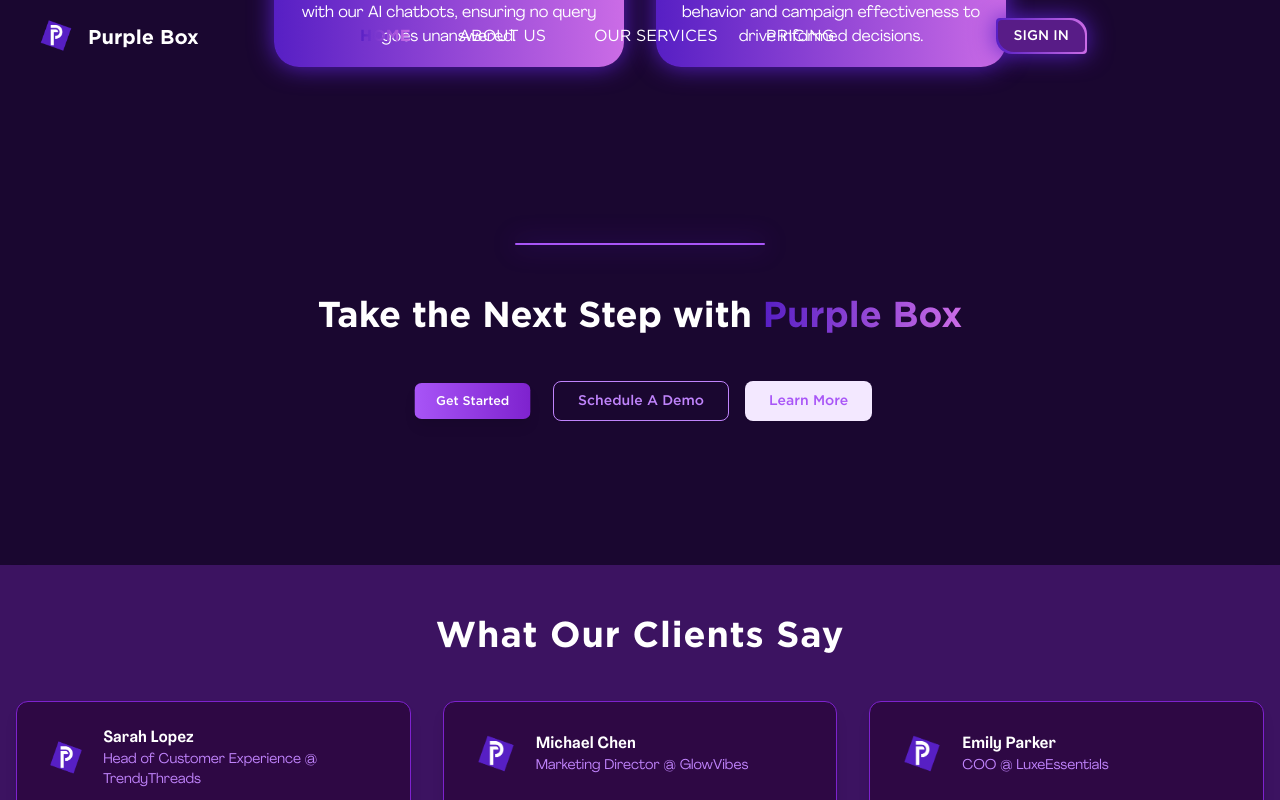
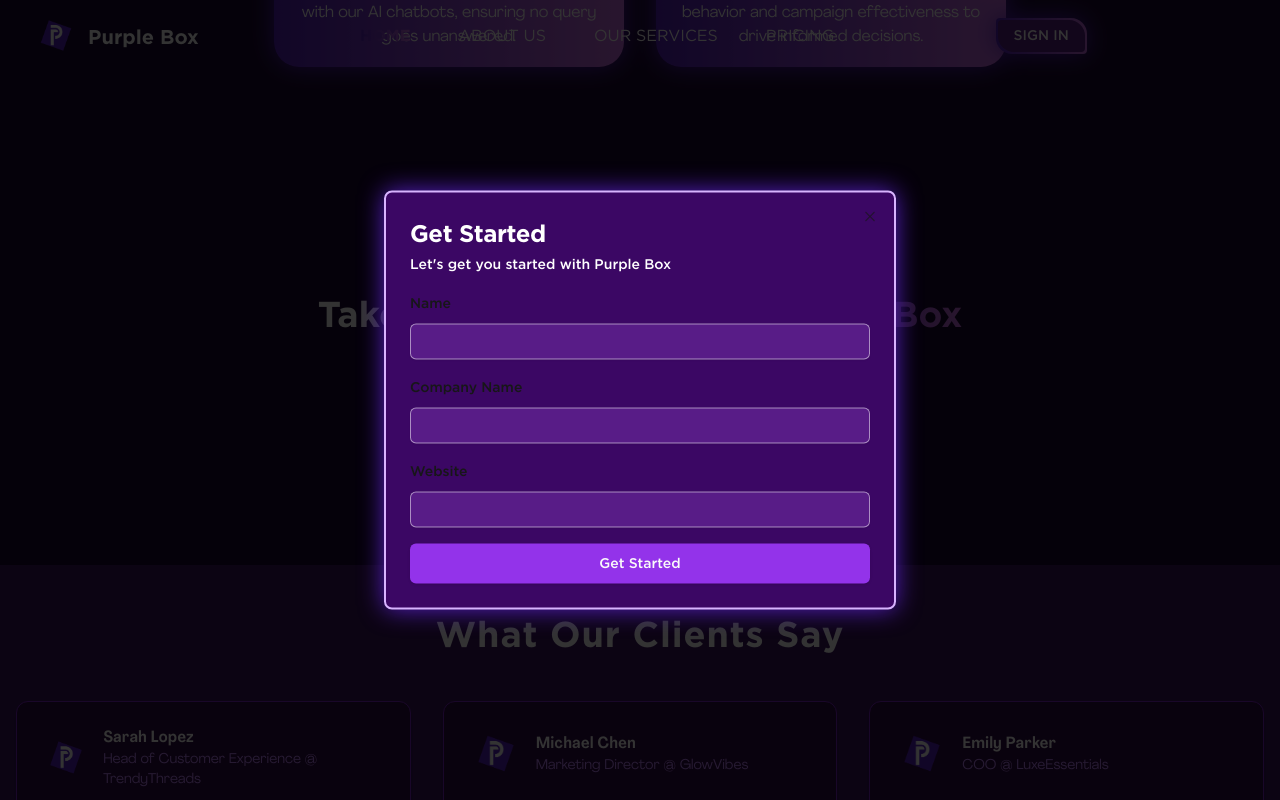
Before and after one commit to VooYee/Purple-Box, a Next.js app: page / in a window 1280 px wide. Both pictures are taken after a click on the button "Get Started". Shown: the part 1723-2523 px from the top of the page. Built offline with nearby package versions, Linux system fonts and the light colour scheme.

Commit message:
feat(home): add get started dialog

```diff
--- a/components/home/FreeTrial.tsx
+++ b/components/home/FreeTrial.tsx
@@ -1,12 +1,20 @@
 'use client'
 
 // Library Import
+import { useEffect, useState } from "react";
 import { motion, useAnimation } from "framer-motion";
 import { useInView } from "react-intersection-observer";
+import { useRouter } from "next/navigation";
+
+// Components Import
 import { Button } from "../ui/button";
-import { useEffect } from "react";
+import GetStartedDialog from "./GetStartedDialog";
 
 const FreeTrial = () => {
+  const [isGetStartedDialogOpen, setIsGetStartedDialogOpen] = useState(false);
+  const [isScheduleDemoDialogOpen, setIsScheduleDemoDialogOpen] = useState(false);
+  const router = useRouter();
+
   const { ref, inView } = useInView({
     triggerOnce: true,
     threshold: 0.2,
@@ -58,6 +66,7 @@ const FreeTrial = () => {
             variant={"default"}
             size={"lg"}
             className="min-w-[300px] md:min-w-[0px] px-6 py-3 text-white bg-gradient-to-r from-purple-500 to-purple-700 rounded-lg shadow-lg transition duration-300 hover:from-purple-600 hover:to-purple-800 transform"
+            onClick={() => setIsGetStartedDialogOpen(true)}
           >
             Get Started
           </Button>
@@ -78,11 +87,14 @@ const FreeTrial = () => {
             variant={"secondary"}
             size={"lg"}
             className="min-w-[300px] md:min-w-[0px] px-6 py-3 text-purple-500 bg-purple-100 rounded-lg transition duration-300 hover:bg-purple-200 transform"
+            onClick={() => router.push("/pricing")}
           >
             Learn More
           </Button>
         </motion.div>
       </motion.div>
+
+      <GetStartedDialog isOpen={isGetStartedDialogOpen} setIsOpen={setIsGetStartedDialogOpen} />
     </motion.div>
   );
 };
--- /dev/null
+++ b/components/home/GetStartedDialog.tsx
@@ -0,0 +1,133 @@
+'use client'
+
+// Library Import
+import React from 'react'
+import { useForm } from 'react-hook-form'
+import { zodResolver } from '@hookform/resolvers/zod'
+
+// Components Import
+import {
+  Dialog,
+  DialogContent,
+  DialogDescription,
+  DialogHeader,
+  DialogTitle,
+  DialogTrigger,
+} from "@/components/ui/dialog"
+import { Button } from "@/components/ui/button"
+import {
+  Form,
+  FormControl,
+  FormDescription,
+  FormField,
+  FormItem,
+  FormLabel,
+  FormMessage,
+} from "@/components/ui/form"
+import { Input } from "@/components/ui/input"
+
+// Schemas Import
+import { getStartedFormSchema, getStartedFormSchemaType } from '@/lib/schemas'
+
+const GetStartedDialog = ({
+  isOpen,
+  setIsOpen,
+}:{
+  isOpen: boolean,
+  setIsOpen: (boolean: boolean) => void,
+}) => {
+  const form = useForm<getStartedFormSchemaType>({
+    resolver: zodResolver(getStartedFormSchema),
+    defaultValues: {
+      name: '',
+      companyName: '',
+      website: '',
+    }
+  })
+
+  function onSubmit(data: getStartedFormSchemaType) {
+    console.log(data)
+  }
+
+  return (
+    <Dialog open={isOpen} onOpenChange={setIsOpen}>
+      <DialogContent className='shadow-royal-purple bg-purple-950 border-2 border-purple-300'>
+        <DialogHeader>
+          <DialogTitle>
+            <span className='font-gotham font-bold text-2xl text-white'>
+              Get Started
+            </span>
+          </DialogTitle>
+          <DialogDescription>
+            <span className='font-gotham font-medium text-white'>
+              Let's get you started with Purple Box
+            </span>
+          </DialogDescription>
+        </DialogHeader>
+        <Form {...form}>
+          <form onSubmit={form.handleSubmit(onSubmit)} className='space-y-4'>
+            <FormField
+              control={form.control}
+              name='name'
+              render={({ field }) => (
+                <FormItem className='font-gotham font-medium'>
+                  <FormLabel>
+                    Name
+                  </FormLabel>
+                  <FormControl>
+                    <Input
+                      {...field}
+                      className='bg-purple-900 border-white/50 focus-visible:ring-transparent'
+                    />
+                  </FormControl>
+                  <FormMessage />
+                </FormItem>
+              )}
+            />
+            <FormField
+              control={form.control}
+              name='companyName'
+              render={({ field }) => (
+                <FormItem>
+                  <FormLabel className='font-gotham font-medium'>
+                    Company Name
+                  </FormLabel>
+                  <FormControl>
+                    <Input
+                      {...field}
+                      className='bg-purple-900 border-white/50 focus-visible:ring-transparent'
+                    />
+                  </FormControl>
+                  <FormMessage />
+                </FormItem>
+              )}
+            />
+            <FormField
+              control={form.control}
+              name='website'
+              render={({ field }) => (
+                <FormItem>
+                  <FormLabel className='font-gotham font-medium'>
+                    Website
+                  </FormLabel>
+                  <FormControl>
+                    <Input
+                      {...field}
+                      className='bg-purple-900 border-white/50 focus-visible:ring-transparent'
+                    />
+                  </FormControl>
+                  <FormMessage />
+                </FormItem>
+              )}
+            />
+            <Button type='submit' className='w-full bg-purple-600 hover:bg-purple-700' size={"lg"}>
+              <span className='font-gotham font-medium'>Get Started</span>
+            </Button>
+          </form>
+        </Form>
+      </DialogContent>
+    </Dialog>
+  )
+}
+
+export default GetStartedDialog
--- /dev/null
+++ b/components/ui/input.tsx
@@ -0,0 +1,22 @@
+import * as React from "react"
+
+import { cn } from "@/lib/utils"
+
+const Input = React.forwardRef<HTMLInputElement, React.ComponentProps<"input">>(
+  ({ className, type, ...props }, ref) => {
+    return (
+      <input
+        type={type}
+        className={cn(
+          "flex h-9 w-full rounded-md border border-input bg-transparent px-3 py-1 text-base shadow-sm transition-colors file:border-0 file:bg-transparent file:text-sm file:font-medium file:text-foreground placeholder:text-muted-foreground focus-visible:outline-none focus-visible:ring-1 focus-visible:ring-ring disabled:cursor-not-allowed disabled:opacity-50 md:text-sm",
+          className
+        )}
+        ref={ref}
+        {...props}
+      />
+    )
+  }
+)
+Input.displayName = "Input"
+
+export { Input }
--- a/lib/constants.ts
+++ b/lib/constants.ts
@@ -1,3 +1,4 @@
+// Icons imported from lucide-react
 import { LayoutDashboard } from 'lucide-react';
 import { BotMessageSquare } from 'lucide-react';
 import { ChartColumnIncreasing } from 'lucide-react';
--- /dev/null
+++ b/lib/schemas.ts
@@ -0,0 +1,18 @@
+import { z } from 'zod'
+
+export const getStartedFormSchema = z.object({
+  name: z.string().nonempty(),
+  companyName: z.string().nonempty(),
+  website: z.string().url().nonempty(),
+})
+
+export type getStartedFormSchemaType = z.infer<typeof getStartedFormSchema>
+
+export const schedulaDemoFormSchema = z.object({
+  name: z.string().nonempty(),
+  email: z.string().email().nonempty(),
+  phone: z.string().nonempty(),
+  date: z.date()
+})
+
+export type schedulaDemoFormSchemaType = z.infer<typeof schedulaDemoFormSchema>
```
